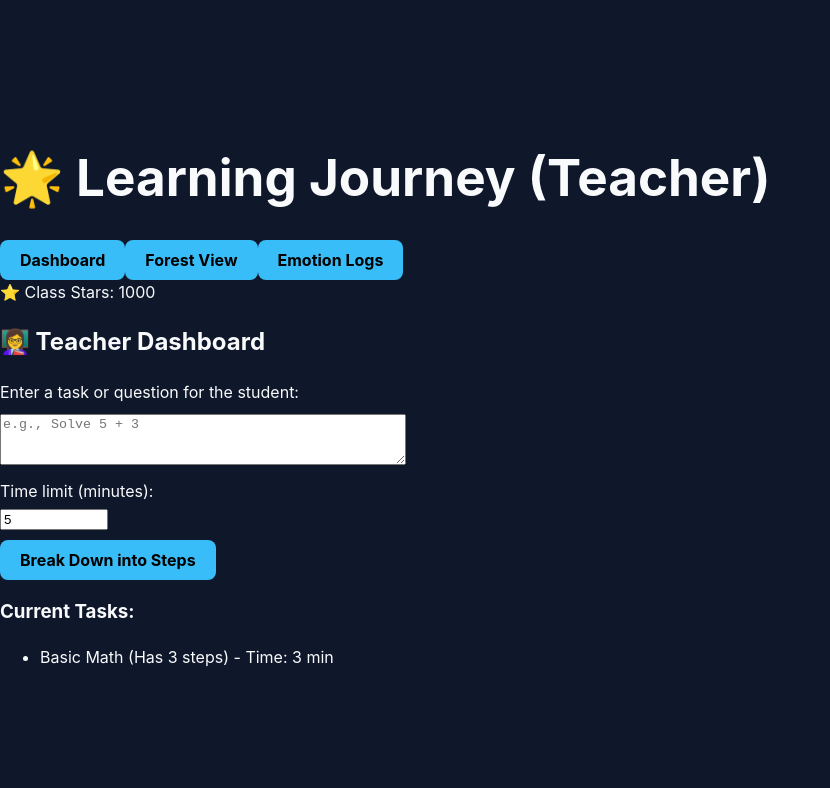
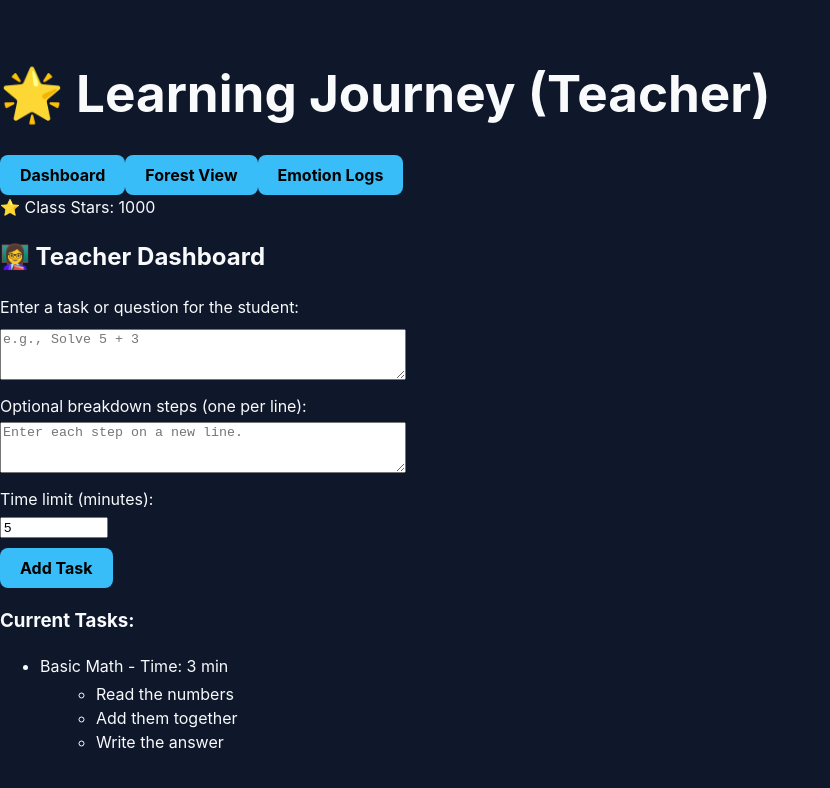
Before and after one commit to Victor2275/HOTHproject, a React (Vite) app in the folder frontend/: page / in a window 1280 px wide. Both pictures are taken after a click on the button "Enter Teacher Dashboard →". Shown: the top 788 px of the page, without its empty margins (0-830 px from the left). Built offline with nearby package versions, Linux system fonts and the light colour scheme.

Commit message:
Add option to create manually entered subtasks

```diff
--- a/frontend/src/components/TeacherView.jsx
+++ b/frontend/src/components/TeacherView.jsx
@@ -2,23 +2,41 @@ import { useState } from 'react';
 
 export default function TeacherView({ tasks, setTasks }) {
   const [taskInput, setTaskInput] = useState('');
+  const [stepsInput, setStepsInput] = useState('');
   const [timeLimitMinutes, setTimeLimitMinutes] = useState(5);
 
-  const handleBreakdown = () => {
+  const handleAddTask = () => {
     if (!taskInput) return;
 
-    // In a full app, this is where you'd call an AI API to break down the task.
-    // Here we create mock steps for demonstration.
+    // split manual steps by newline if provided, otherwise fall back to mock steps
+    let steps;
+    if (stepsInput.trim()) {
+      steps = stepsInput
+        .split('\n')
+        .map(s => s.trim())
+        .filter(Boolean);
+    } else {
+      // In a full app, this is where you'd call an AI API to break down the task.
+      // Here we create mock steps for demonstration.
+      steps = [
+        "Read the problem carefully.",
+        "Identify the numbers.",
+        "Solve the problem.",
+        "Check your work."
+      ];
+    }
+
     const newTask = {
       id: Date.now(),
       title: taskInput,
-      steps: ["Read the problem carefully.", "Identify the numbers.", "Solve the problem.", "Check your work."],
+      steps,
       // store time limit in seconds
       timeLimitSeconds: Number(timeLimitMinutes) * 60
     };
 
     setTasks([...tasks, newTask]);
     setTaskInput('');
+    setStepsInput('');
   };
 
   return (
@@ -35,6 +53,15 @@ export default function TeacherView({ tasks, setTasks }) {
           style={{ width: '100%', maxWidth: '400px', marginTop: '10px' }}
         />
           <br />
+          <label style={{ marginTop: '8px', display: 'block' }}>Optional breakdown steps (one per line):</label>
+          <textarea
+            value={stepsInput}
+            onChange={(e) => setStepsInput(e.target.value)}
+            placeholder="Enter each step on a new line."
+            rows="3"
+            style={{ width: '100%', maxWidth: '400px', marginTop: '4px' }}
+          />
+          <br />
           <label style={{ marginTop: '8px', display: 'block' }}>Time limit (minutes):</label>
           <input
             type="number"
@@ -44,15 +71,24 @@ export default function TeacherView({ tasks, setTasks }) {
             style={{ width: '100px', marginTop: '6px' }}
           />
         <br />
-        <button onClick={handleBreakdown} style={{ marginTop: '10px' }}>
-          Break Down into Steps
+        <button onClick={handleAddTask} style={{ marginTop: '10px' }}>
+          Add Task
         </button>
       </div>
 
       <h3>Current Tasks:</h3>
       <ul>
         {tasks.map(task => (
-            <li key={task.id}>{task.title} (Has {task.steps.length} steps) - Time: {task.timeLimitSeconds ? Math.round(task.timeLimitSeconds/60) + ' min' : '—'}</li>
+          <li key={task.id} style={{ marginBottom: '8px' }}>
+            {task.title} - Time: {task.timeLimitSeconds ? Math.round(task.timeLimitSeconds/60) + ' min' : '—'}
+            {task.steps && task.steps.length > 0 && (
+              <ul style={{ marginTop: '4px', marginLeft: '16px' }}>
+                {task.steps.map((step, idx) => (
+                  <li key={idx}>{step}</li>
+                ))}
+              </ul>
+            )}
+          </li>
         ))}
       </ul>
     </div>
```
